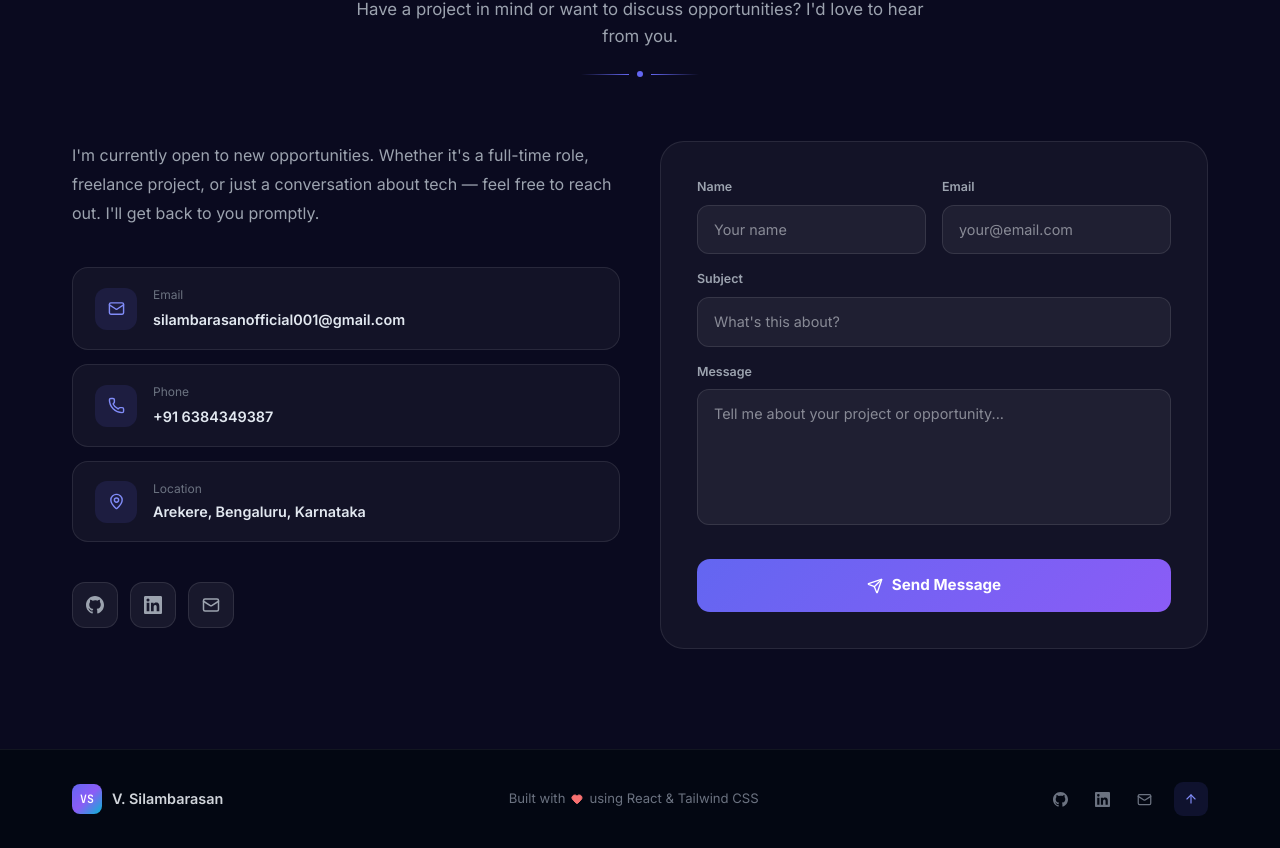
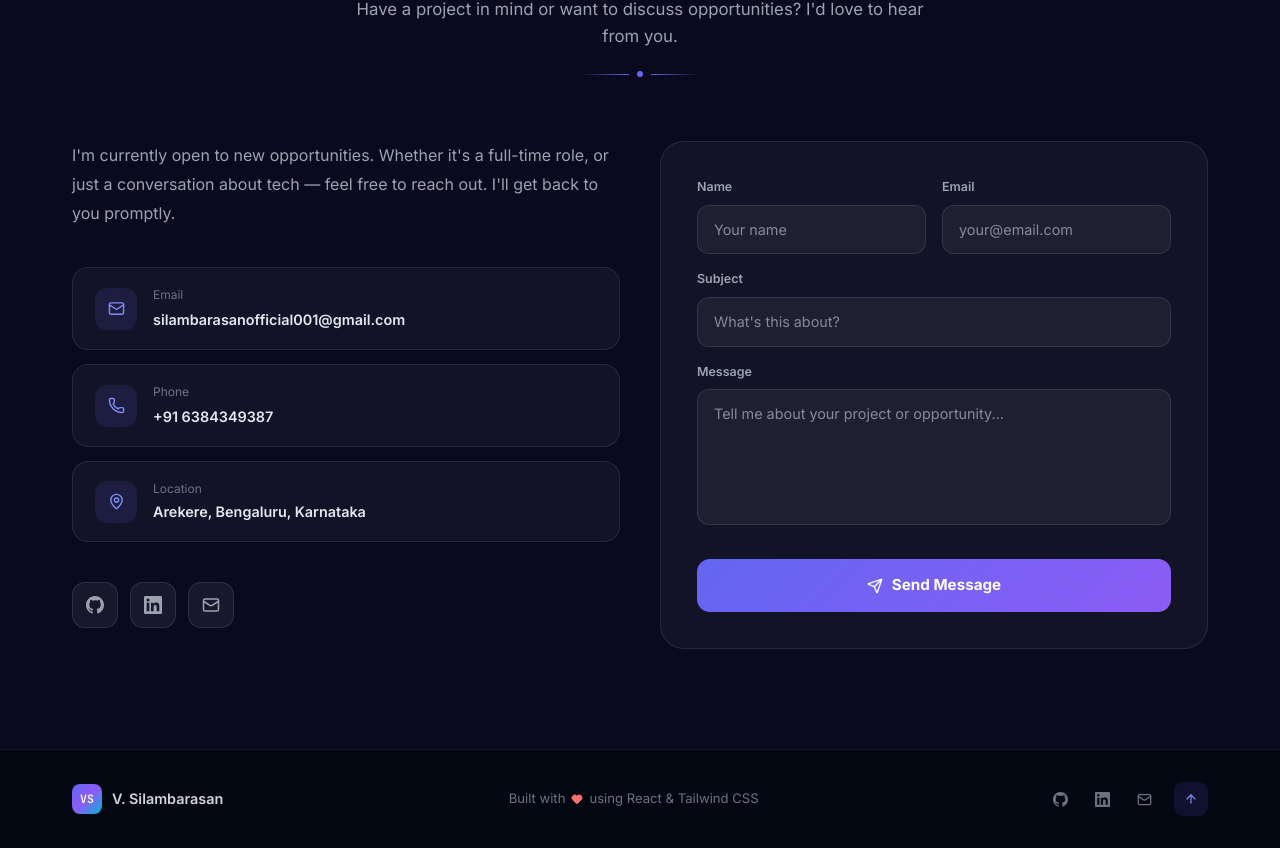
Before and after one commit to SilambarasanOfficial/Portfolio, a React (Vite) app: page / in a window 1280 px wide. Shown: the part 7635-8483 px from the top of the page. Built offline with nearby package versions, Linux system fonts and the light colour scheme.

Commit message:
Contact Js updated

```diff
--- a/src/components/Contact.jsx
+++ b/src/components/Contact.jsx
@@ -62,7 +62,7 @@ export default function Contact() {
             transition={{ duration: 0.65 }}
           >
             <p style={{ fontSize: '1rem', lineHeight: 1.8, color: dark ? '#9ca3af' : '#64748b', marginBottom: '40px' }}>
-              I'm currently open to new opportunities. Whether it's a full-time role, freelance project,
+              I'm currently open to new opportunities. Whether it's a full-time role,
               or just a conversation about tech — feel free to reach out. I'll get back to you promptly.
             </p>
 
```
